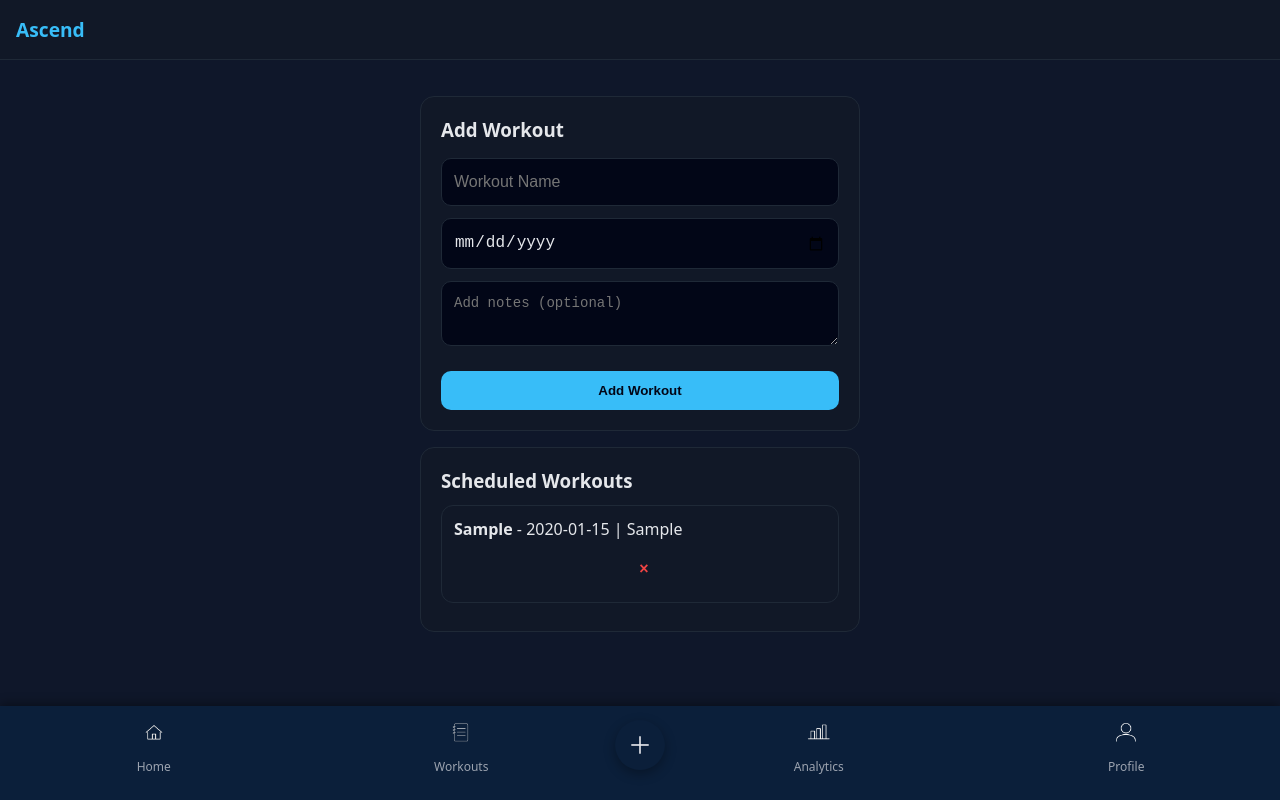
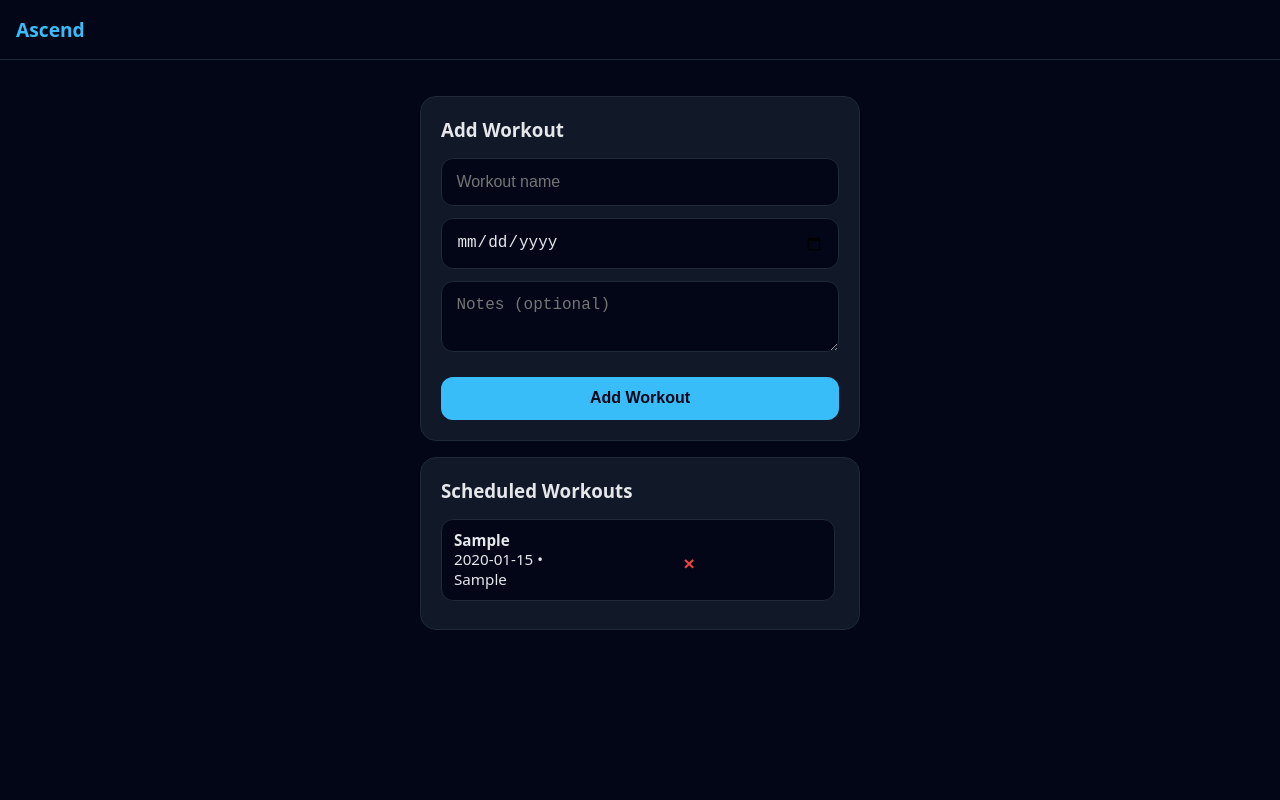
Before and after one commit to lucaswood082-dot/AscendTracker, a website: page public/planner.html in a window 1280 px wide. Both pictures are taken after typing "Sample", "2020-01-15", "Sample" into the empty fields and a click on the button "Add Workout". Drawn offline with Linux system fonts and the light colour scheme.

```diff
--- a/public/planner.html
+++ b/public/planner.html
@@ -1,147 +1,125 @@
 <!DOCTYPE html>
 <html lang="en">
 <head>
-<meta charset="UTF-8">
-<meta name="viewport" content="width=device-width, initial-scale=1.0">
-<title>Planner</title>
-<meta name="theme-color" content="#111827">
-<meta name="apple-mobile-web-app-status-bar-style" content="black-translucent">
-<meta name="apple-mobile-web-app-capable" content="yes">
-<link rel="stylesheet" href="style.css">
+<meta charset="UTF-8" />
+<meta name="viewport" content="width=device-width, initial-scale=1.0" />
+<title>Ascend Planner</title>
+<link rel="stylesheet" href="style.css" />
 
 <style>
-/* ===== TOP NAV ===== */
-.top-nav {
-  position: sticky;
-  top: 0;
-  z-index: 100;
-  background: #111827;
-  border-bottom: 1px solid #1f2937;
-  padding: 1rem;
-  font-weight: 600;
-  color: #38bdf8;
-  font-size: 1.2rem;
-  text-align: center;
+/* ---------- BASE ---------- */
+body {
+  margin: 0;
+  background: #020617;
+  color: #e5e7eb;
+  font-family: system-ui, -apple-system, BlinkMacSystemFont;
 }
 
-/* ===== PAGE ===== */
+/* ---------- TOP NAV ---------- */
+.top-nav {
+  padding: 1rem;
+  text-align: center;
+  font-weight: 600;
+  font-size: 1.2rem;
+  color: #38bdf8;
+  border-bottom: 1px solid #1f2937;
+  background: #020617;
+}
+
+/* ---------- PAGE ---------- */
 .page {
   padding: 1rem;
-  min-height: 100vh;
   padding-bottom: 140px;
 }
+
 .container {
   max-width: 480px;
   margin: 0 auto;
 }
 
-/* ===== CARDS ===== */
+/* ---------- CARDS ---------- */
 .card {
   background: #111827;
-  border-radius: 14px;
+  border: 1px solid #1f2937;
+  border-radius: 16px;
   padding: 1.25rem;
   margin-bottom: 1rem;
-  border: 1px solid #1f2937;
 }
 
-/* ===== INPUTS ===== */
-input, select, textarea {
+/* ---------- INPUTS (NO ZOOM FIX) ---------- */
+input,
+textarea {
   width: 100%;
-  padding: 0.75rem;
-  border-radius: 10px;
+  box-sizing: border-box;
+  background: #020617;
   border: 1px solid #1f2937;
-  background: #020617;
+  border-radius: 12px;
+  padding: 0.75rem 0.9rem;
+  margin-bottom: 0.75rem;
   color: #e5e7eb;
-  font-size: 16px;
-  margin-bottom: 0.75rem;
+  font-size: 16px; /* CRITICAL: prevents mobile zoom */
 }
 
-/* ===== BUTTONS ===== */
+textarea {
+  min-height: 70px;
+  resize: vertical;
+}
+
+/* ---------- BUTTON ---------- */
 button {
   width: 100%;
-  padding: 0.75rem;
-  border-radius: 10px;
+  padding: 0.8rem;
+  border-radius: 12px;
   border: none;
   background: #38bdf8;
   color: #020617;
   font-weight: 600;
+  font-size: 1rem;
   cursor: pointer;
-  margin-top: 0.5rem;
 }
 
-button.secondary {
-  background: #1f2937;
-  color: #e5e7eb;
+/* ---------- SCHEDULED WORKOUTS ---------- */
+.schedule-box {
+  margin-top: 0.5rem;
+  max-height: 260px;        /* BIGGER */
+  overflow-y: auto;         /* SCROLLABLE */
+  padding-right: 0.25rem;
 }
 
-/* ===== WORKOUT LIST ===== */
 .workout-item {
   display: flex;
   justify-content: space-between;
   align-items: center;
-  background: #111827;
+  background: #020617;
   border: 1px solid #1f2937;
   border-radius: 12px;
-  padding: 0.75rem;
+  padding: 0.65rem 0.75rem;
   margin-bottom: 0.5rem;
-  flex-wrap: wrap;
 }
 
-.workout-item span {
-  font-weight: 500;
-  color: #e5e7eb;
+.workout-text {
+  font-size: 0.95rem;
+  line-height: 1.3;
 }
 
-/* ===== REMOVE BUTTON ===== */
+/* ---------- REMOVE BUTTON ---------- */
 .remove-btn {
   background: transparent;
+  border: none;
   color: #ef4444;
-  border: none;
-  font-size: 1rem;
-  font-weight: 600;
+  font-size: 1.2rem;
   cursor: pointer;
-  margin-left: 0.5rem;
 }
 
-/* ===== DATE PICKER CALENDAR ===== */
-.calendar-input {
-  width: 100%;
-  padding: 0.75rem;
-  border-radius: 10px;
-  border: 1px solid #1f2937;
-  background: #020617;
-  color: #e5e7eb;
-  font-size: 16px;
-  cursor: pointer;
-  margin-bottom: 0.75rem;
-}
-
-/* ===== WORKOUT ADDITION HEADER ===== */
-.planner-header {
-  display: flex;
-  justify-content: space-between;
-  align-items: center;
-  margin-bottom: 0.75rem;
-}
-
-.planner-header h3 {
-  margin: 0;
-  color: #e5e7eb;
-}
-
-/* ===== NOTES INPUT ===== */
-#plannerWorkoutNotes {
-  min-height: 60px;
-  resize: vertical;
-  background: #020617;
-  border: 1px solid #1f2937;
-  border-radius: 10px;
-  color: #e5e7eb;
-  padding: 0.75rem;
-  font-size: 14px;
+/* ---------- EMPTY STATE ---------- */
+.empty {
+  text-align: center;
+  opacity: 0.6;
+  font-size: 0.95rem;
 }
 </style>
 </head>
+
 <body>
 
 <div class="top-nav">Ascend</div>
@@ -149,106 +127,101 @@
 <div class="page">
   <div class="container">
 
-    <!-- ADD WORKOUT CARD -->
+    <!-- ADD WORKOUT -->
     <div class="card">
       <h3>Add Workout</h3>
-      <input type="text" id="plannerWorkoutName" placeholder="Workout Name" />
-      <input type="date" id="plannerWorkoutDate" class="calendar-input" />
-      <textarea id="plannerWorkoutNotes" placeholder="Add notes (optional)"></textarea>
+
+      <input
+        type="text"
+        id="plannerWorkoutName"
+        placeholder="Workout name"
+      />
+
+      <!-- REDESIGNED DATE PICKER -->
+      <input
+        type="date"
+        id="plannerWorkoutDate"
+      />
+
+      <textarea
+        id="plannerWorkoutNotes"
+        placeholder="Notes (optional)"
+      ></textarea>
+
       <button id="addPlannerWorkoutBtn">Add Workout</button>
     </div>
 
-    <!-- WORKOUT LIST CARD -->
+    <!-- SCHEDULED WORKOUTS -->
     <div class="card">
-      <div class="planner-header">
-        <h3>Scheduled Workouts</h3>
-      </div>
-      <div id="workoutList">
-        <p class="planner-empty">No workouts scheduled yet</p>
+      <h3>Scheduled Workouts</h3>
+
+      <div id="workoutList" class="schedule-box">
+        <p class="empty">No workouts scheduled</p>
       </div>
     </div>
 
   </div>
 </div>
 
-<!-- BOTTOM NAV -->
-<nav class="bottom-nav">
-  <button data-page="dashboard" onclick="location.href='dashboard.html'">
-    <span class="icon"><img src="/icons/home.png" class="nav-icon"></span>
-    <span class="label">Home</span>
-  </button>
-  <button data-page="view" onclick="location.href='view.html'">
-    <span class="icon"><img src="/icons/workout.png" class="nav-icon"></span>
-    <span class="label">Workouts</span>
-  </button>
-  <button data-page="workout" class="create-btn" onclick="location.href='workout.html'">
-    <span class="icon">＋</span>
-  </button>
-  <button data-page="stats" disabled>
-    <span class="icon"><img src="/icons/analytics.png" class="nav-icon"></span>
-    <span class="label">Analytics</span>
-  </button>
-  <button data-page="profile" disabled>
-    <span class="icon"><img src="/icons/profile.png" class="nav-icon"></span>
-    <span class="label">Profile</span>
-  </button>
-</nav>
+<script>
+const workoutListEl = document.getElementById("workoutList");
+let plannerData = JSON.parse(localStorage.getItem("planner")) || {};
 
-<script>
-const workoutListEl = document.getElementById('workoutList');
-let plannerData = JSON.parse(localStorage.getItem('planner')) || {};
+/* ---------- RENDER ---------- */
+function renderWorkouts() {
+  workoutListEl.innerHTML = "";
 
-// ===== RENDER WORKOUTS =====
-function renderWorkouts() {
-  workoutListEl.innerHTML = '';
   const dates = Object.keys(plannerData).sort();
+
   if (dates.length === 0) {
-    workoutListEl.innerHTML = '<p class="planner-empty">No workouts scheduled yet</p>';
+    workoutListEl.innerHTML =
+      '<p class="empty">No workouts scheduled</p>';
     return;
   }
 
   dates.forEach(date => {
-    const workout = plannerData[date];
-    const div = document.createElement('div');
-    div.className = 'workout-item';
+    const w = plannerData[date];
 
-    const textSpan = document.createElement('span');
-    textSpan.innerHTML = `<strong>${workout.name}</strong> - ${date}${workout.notes ? ` | ${workout.notes}` : ''}`;
-    div.appendChild(textSpan);
+    const item = document.createElement("div");
+    item.className = "workout-item";
 
-    const removeBtn = document.createElement('button');
-    removeBtn.className = 'remove-btn';
-    removeBtn.textContent = '×';
-    removeBtn.addEventListener('click', () => {
+    const text = document.createElement("div");
+    text.className = "workout-text";
+    text.innerHTML = `<strong>${w.name}</strong><br>${date}${w.notes ? " • " + w.notes : ""}`;
+
+    const remove = document.createElement("button");
+    remove.className = "remove-btn";
+    remove.textContent = "×";
+    remove.onclick = () => {
       delete plannerData[date];
-      localStorage.setItem('planner', JSON.stringify(plannerData));
+      localStorage.setItem("planner", JSON.stringify(plannerData));
       renderWorkouts();
-    });
-    div.appendChild(removeBtn);
+    };
 
-    workoutListEl.appendChild(div);
+    item.appendChild(text);
+    item.appendChild(remove);
+    workoutListEl.appendChild(item);
   });
 }
 
-// ===== ADD WORKOUT =====
-document.getElementById('addPlannerWorkoutBtn').addEventListener('click', () => {
-  const name = document.getElementById('plannerWorkoutName').value.trim();
-  const date = document.getElementById('plannerWorkoutDate').value;
-  const notes = document.getElementById('plannerWorkoutNotes').value.trim();
+/* ---------- ADD ---------- */
+document.getElementById("addPlannerWorkoutBtn").onclick = () => {
+  const name = plannerWorkoutName.value.trim();
+  const date = plannerWorkoutDate.value;
+  const notes = plannerWorkoutNotes.value.trim();
 
-  if(!name || !date) return alert('Enter workout name and date');
+  if (!name || !date) return alert("Enter name and date");
 
   plannerData[date] = { name, notes };
-  localStorage.setItem('planner', JSON.stringify(plannerData));
+  localStorage.setItem("planner", JSON.stringify(plannerData));
 
-  document.getElementById('plannerWorkoutName').value = '';
-  document.getElementById('plannerWorkoutDate').value = '';
-  document.getElementById('plannerWorkoutNotes').value = '';
+  plannerWorkoutName.value = "";
+  plannerWorkoutDate.value = "";
+  plannerWorkoutNotes.value = "";
 
   renderWorkouts();
-});
+};
 
-// ===== INITIAL RENDER =====
 renderWorkouts();
 </script>
 
```
